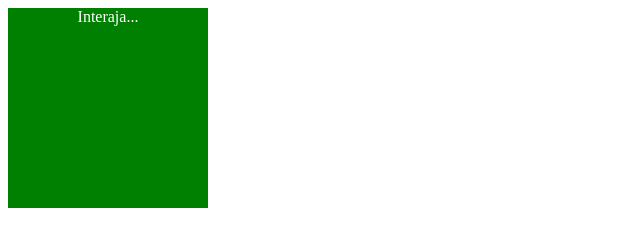
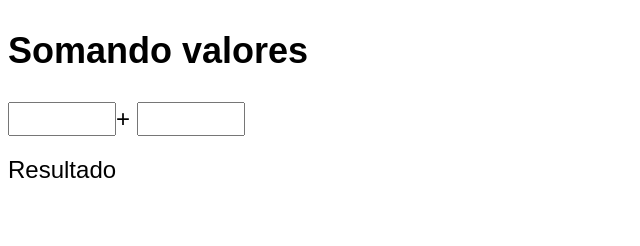
Before and after one commit to danielfreitasce/aprendendo-javascript, a plain HTML site: page curso-em-video/index.html in a window 1280 px wide. Shown: the whole page, without its empty margins (0-640 px from the left). Drawn offline with Linux system fonts and the light colour scheme.

Commit message:
Mais uma atividade hoje

```diff
--- a/curso-em-video/assignment-04.js
+++ b/curso-em-video/assignment-04.js
@@ -1,22 +1,43 @@
-//EVENTOS DOM. Nesste código temos a alteração da div area ao entrar, sair e clicar .
+//EVENTOS DOM. Nesste código temos a alteração da div #area ao entrar, sair e clicar .
+
+/*Estas funções é para o caso de querer alterar usando os atributos em html ('onclick', 'onmouseenter', 'onmouseout')
+
+
+    function clicar(){
+        let a = document.getElementById('area')
+        a.innerText = "clicou!"
+        a.style.background = 'red'
+    }
+
+    function entrar(){
+        let a = document.getElementById('area')
+        a.innerText = "entrou"
+    }
+
+    function sair(){
+        let a = document.getElementById('area')
+         a.innerText = "saiu"
+         a.style.background = 'green'
+    }
+
+*/
+
+//Esta função abaixo é para o caso de alteração usando javascript
 
 window.onload = function () {
     var a = document.getElementById('area')
 
     a.addEventListener('click',
-    function clicar(){
-        //let a = window.document.getElementById('area')
+        function clicar() {
             a.innerText = "clicou!"
             a.style.background = 'red'
         });
 
-    a.addEventListener('mouseenter',function entrar(){
-        // let a = window.document.getElementById('area')
+    a.addEventListener('mouseenter', function entrar() {
         a.innerText = "entrou"
     });
 
-    a.addEventListener('mouseout', function sair(){
-        // let a = window.document.getElementById('area')
+    a.addEventListener('mouseout', function sair() {
         a.innerText = "saiu"
         a.style.background = 'green'
     });
--- a/curso-em-video/index.html
+++ b/curso-em-video/index.html
@@ -15,6 +15,17 @@
             text-align: center;
         }
 
+        body{
+            font: normal 18pt Arial;
+        }
+        input{
+            font: normal 18pt Arial;
+            width: 100px;
+        }
+        div#res{
+            margin-top: 20px;
+        }
+
     </style>
     <script type="text/javascript" src="assignment-04.js"></script>
 
@@ -26,11 +37,20 @@
         <div id="area" onclick="clicar()" onmouseenter="entrar()" onmouseout="sair()    ">
         Interaja...
         </div>
+
+
+        <div id="area">
+        Interaja...
+        </div>
     !-->
 
-    <div id="area">
-        Interaja...
-    </div>
+
+
+    <h2>Somando valores</h2>
+    <input type="number" id="txtn1">+
+    <input type="number" id="txtn2">
+    <div id="res">Resultado</div>
+
 
 </body>
 </html>
```
Also changed, not shown: curso-em-video/assignment-05.js (added). Lines whose indentation alone changed are shown as unchanged.
